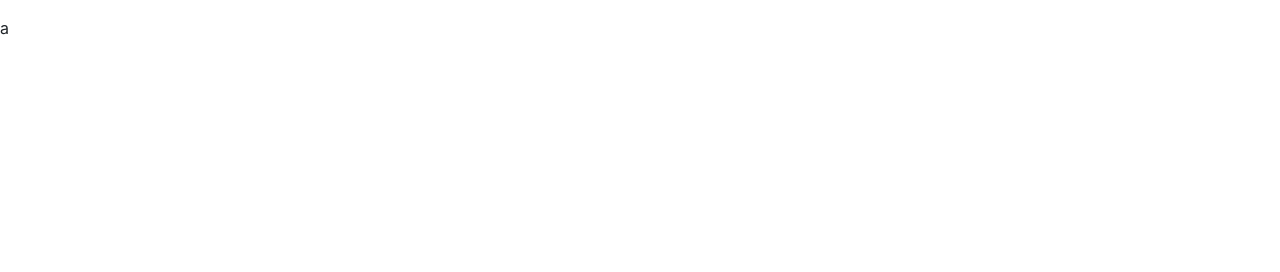
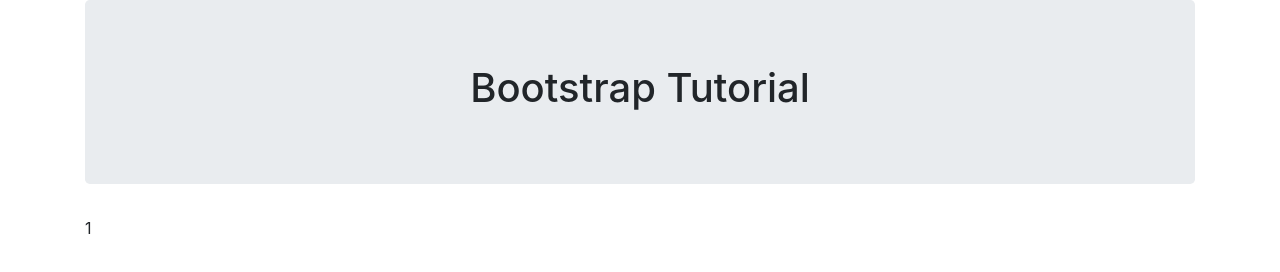
Before and after one commit to Arnoldlee60/TeamProfileGenerator, a plain HTML site: page index.html in a window 1280 px wide. Drawn offline with nearby package versions, Linux system fonts and the light colour scheme.

```diff
--- a/index.html
+++ b/index.html
@@ -7,7 +7,11 @@
     <title>Document</title>
   </head>
   <body>
-  <p id="demo"></p>
-  a
+  <div class="container">
+  <div class="jumbotron">
+    <h1 style="text-align: center;">Bootstrap Tutorial</h1>
+  </div>
+
+1
   </body>
   </html>
```
Also changed, not shown: index.js (+7 -2 lines).
